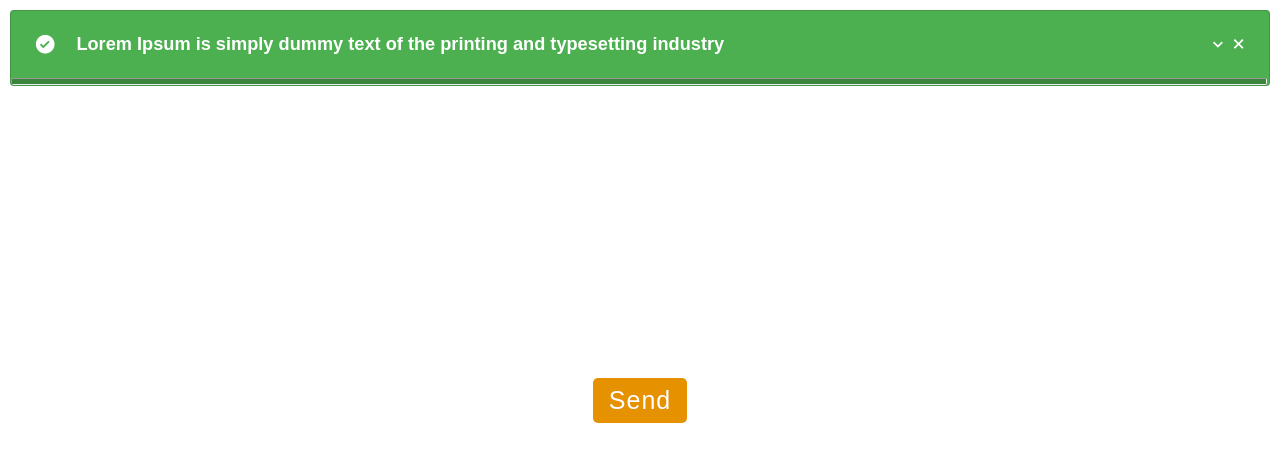
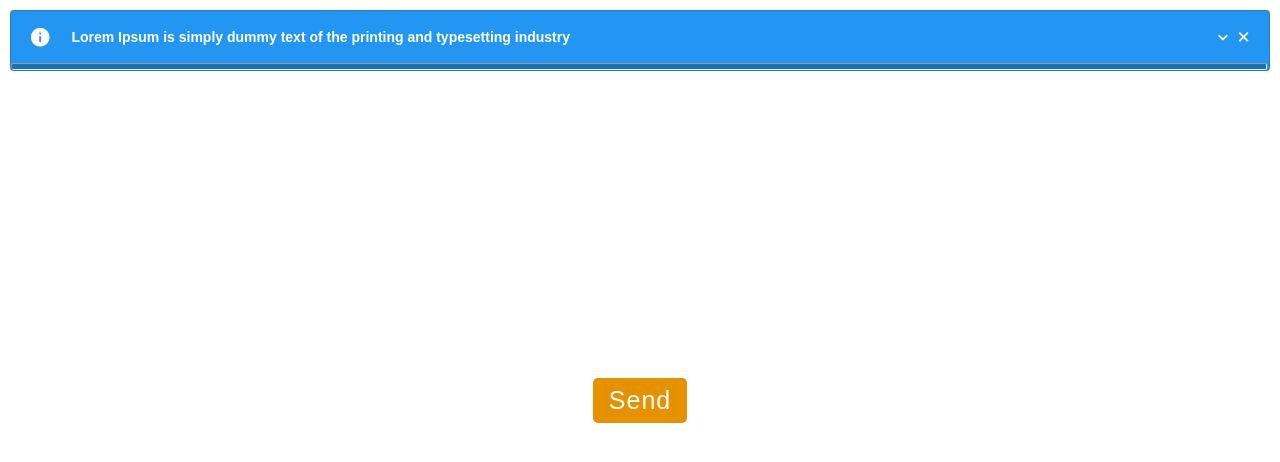
Before and after one commit to mylasousa12/pop-notify, a website built with Vite: page index.html in a window 1280 px wide. Both pictures are taken after a click on the button "Send". Built offline with nearby package versions, Linux system fonts and the light colour scheme.

Commit message:
Change size of the text and padding.

```diff
--- a/main.js
+++ b/main.js
@@ -3,7 +3,5 @@ import Notification from "./src/js/Notification.js";
 
 window.onload = () => {
     document.getElementById('alert_button').addEventListener('click', function () {
-        Notification.success('Lorem Ipsum is simply dummy text of the printing and typesetting industry',
-            'It is a long established fact that a reader will be distracted by the readable content of a page when looking at its layout. The point of using Lorem Ipsum is that it has a more-or-less normal distribution of letters, as opposed to using \'Content here, content here\', making it look like readable English. Many desktop publishing packages and web page editors now use Lorem Ipsum as their default model text, and a search for \'lorem ipsum\' will uncover many web sites still in their infancy. Various versions have evolved over the years, sometimes by accident, sometimes on purpose (injected humour and the like).', 700000).fire();
-    });
+        Notification.info('Lorem Ipsum is simply dummy text of the printing and typesetting industry', 'aaaaaaaaaaaaaaaaaa',700000).fire()});
 }
--- a/src/sass/engine.scss
+++ b/src/sass/engine.scss
@@ -65,14 +65,14 @@
             align-items: center;
             justify-content: space-between;
             min-height: 35px;
-            padding: 20px;
+            padding: 15px;
 
             > h2 {
                 color: #ffffff;
                 text-align: start;
                 width: 100%;
                 padding: 3px 20px;
-                font-size: 1.3em;
+                font-size: 1em;
                 white-space: nowrap;
                 overflow: hidden;
                 text-overflow: ellipsis;
```
